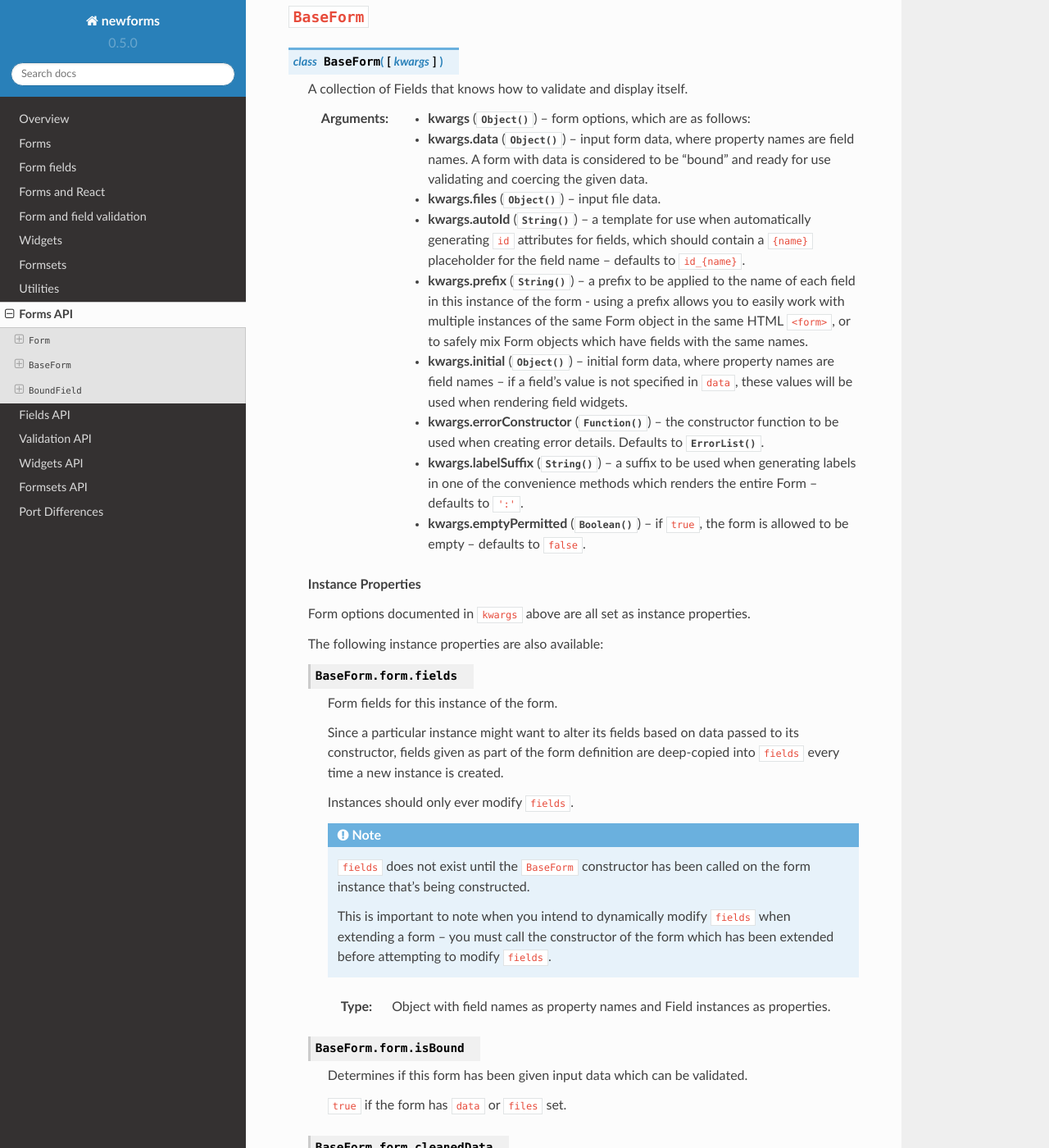
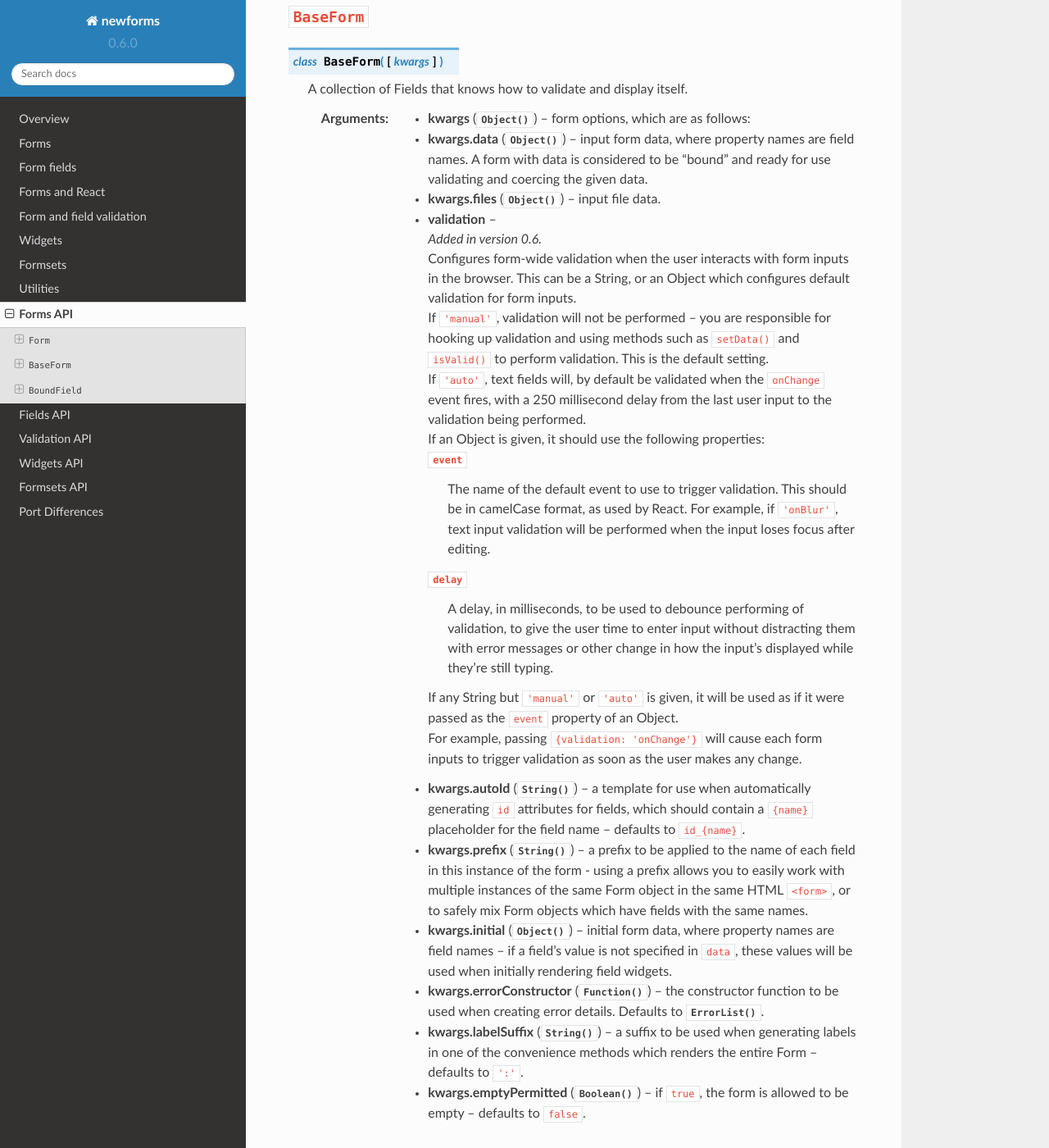
Before and after one commit to insin/newforms, a Sphinx documentation site: the page built from docs/forms_api.rst, in a window 1280 px wide and 1400 px high, scrolled down 1068 px. Shown: the whole window at 82% size. Built offline with Sphinx 7.4.7 and the Read the Docs theme 2.0.0, drawn with Linux system fonts in a browser that asks for light colours.

Commit message:
Documented Form.kwargs.validation in the API section Bump doc version to alpha

```diff
--- a/docs/conf.py
+++ b/docs/conf.py
@@ -51,9 +51,9 @@ copyright = '2014, Jonathan Buchanan'
 # built documents.
 #
 # The short X.Y version.
-version = '0.5.0'
+version = '0.6.0'
 # The full version, including alpha/beta/rc tags.
-release = '0.5.0'
+release = '0.6.0-alpha'
 
 # The language for content autogenerated by Sphinx. Refer to documentation
 # for a list of supported languages.
--- a/docs/forms_api.rst
+++ b/docs/forms_api.rst
@@ -67,6 +67,41 @@ Forms API
    :param Object kwargs.files:
       input file data.
 
+   :param validation:
+      .. versionadded:: 0.6
+
+      Configures form-wide validation when the user interacts with form inputs
+      in the browser. This can be a String, or an Object which configures
+      default validation for form inputs.
+
+      If ``'manual'``, validation will not be performed -- you are responsible
+      for hooking up validation and using methods such as ``setData()`` and
+      ``isValid()`` to perform validation. This is the default setting.
+
+      If ``'auto'``, text fields will, by default be validated when the
+      ``onChange`` event fires, with a 250 millisecond delay from the last user
+      input to the validation being performed.
+
+      If an Object is given, it should use the following properties:
+
+      ``event``
+         The name of the default event to use to trigger validation. This should
+         be in camelCase format, as used by React. For example, if ``'onBlur'``,
+         text input validation will be performed when the input loses focus
+         after editing.
+
+      ``delay``
+         A delay, in milliseconds, to be used to debounce performing of
+         validation, to give the user time to enter input without distracting
+         them with error messages or other change in how the input's displayed
+         while they're still typing.
+
+      If any String but ``'manual'`` or ``'auto'`` is given, it will be used as
+      if it were passed as the ``event`` property of an Object.
+
+      For example, passing ``{validation: 'onChange'}`` will cause each form
+      inputs to trigger validation as soon as the user makes any change.
+
    :param String kwargs.autoId:
       a template for use when automatically generating ``id`` attributes for
       fields, which should contain a ``{name}`` placeholder for the field name
@@ -81,7 +116,7 @@ Forms API
    :param Object kwargs.initial:
       initial form data, where property names are field names -- if a field's
       value is not specified in ``data``, these values will be used when
-      rendering field widgets.
+      initially rendering field widgets.
 
    :param Function kwargs.errorConstructor:
       the constructor function to be used when creating error details. Defaults
```
